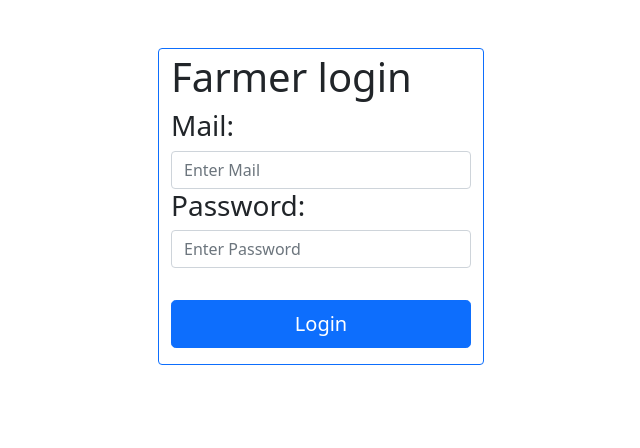
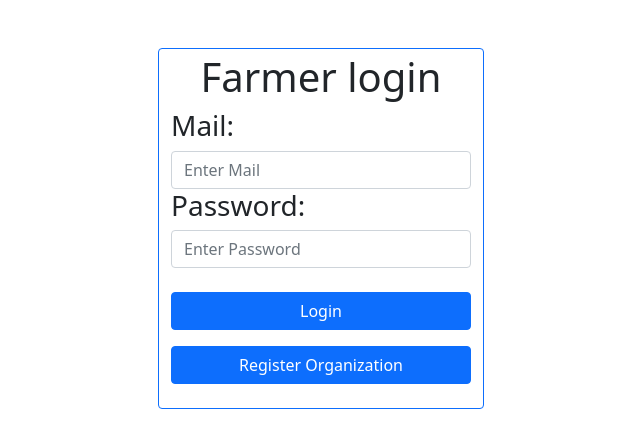
Before and after one commit to Tale152/brittany, a React (Create React App) app in the folder web-client/: page / in a window 1280 px wide. Shown: the top 448 px of the page, without its empty margins (319-959 px from the left). Built offline with nearby package versions, Linux system fonts and the light colour scheme.

Commit message:
added Register Organization button

```diff
--- a/web-client/src/react/_common/form/button/FormButton.js
+++ b/web-client/src/react/_common/form/button/FormButton.js
@@ -4,9 +4,8 @@ export default function FormButton(props){
     return (
         <Button
             style = { props.isLoading ? { pointerEvents: "none", opacity: "0.4" } : {} }
-            className = "col-lg-12 mt-3"
+            className = "col-lg-12 my-2"
             variant = "primary"
-            size = "lg"
             block = "true"
             onClick = { props.onClick }
         >
--- a/web-client/src/react/_common/navigation/RedirectButton.js
+++ b/web-client/src/react/_common/navigation/RedirectButton.js
@@ -6,6 +6,15 @@ export default function RedirectButton(props) {
   if(props.redirect === true){
     return RedirectTo(props.destination)
   } else {
-    return <Button onClick={() => props.onClick()}>{props.text}</Button>
+    return(
+      <Button
+        onClick = { () => props.onClick() }
+        className = "col-lg-12 my-2"
+        variant = "primary"
+        style = { props.isLoading ? { pointerEvents: "none", opacity: "0.4" } : {} }
+      >
+        {props.text}
+      </Button>
+    )
   }
 }
--- a/web-client/src/react/farmerLogin/components/FarmerLoginPage.js
+++ b/web-client/src/react/farmerLogin/components/FarmerLoginPage.js
@@ -5,6 +5,7 @@ import Form from 'react-bootstrap/Form'
 import FormText from '../../_common/form/input/FormText'
 import FormPassword from '../../_common/form/input/FormPassword'
 import FormLogin from '../../_common/form/button/FormLogin'
+import RedirectButton from '../../_common/navigation/RedirectButton'
 
 export default function FarmerLoginPage() {
 
@@ -16,7 +17,7 @@ export default function FarmerLoginPage() {
             <Row className="d-flex justify-content-center">
                 <div className="my-5 container col-lg-3 col-9 border border-primary rounded trnsp">
                     <Form className="mt-1 mb-3"  >
-                        <h1>Farmer login</h1>
+                        <h1 className="d-flex justify-content-center">Farmer login</h1>
                         <FormText
                             isLoading = { false }   //TODO
                             text = { "Mail:" }
@@ -33,9 +34,16 @@ export default function FarmerLoginPage() {
                         />
                         <div className="mt-lg-3">
                             <FormLogin
-                                isLoading = { false }
+                                isLoading = { false }   //TODO
                                 text={ "Login" }
-                                onClick = { () => {console.log(inputMail + " " + inputPassword)} }
+                                onClick = { () => {console.log(inputMail + " " + inputPassword)} }  //TODO
+                            />
+                            <RedirectButton
+                                text = { "Register Organization" }
+                                isLoading = { false } //TODO
+                                redirect = { false } //TODO
+                                destination = { "TODO" } //TODO
+                                onClick = { () => {console.log("Organization registration")}}
                             />
                         </div>
                     </Form>
```
